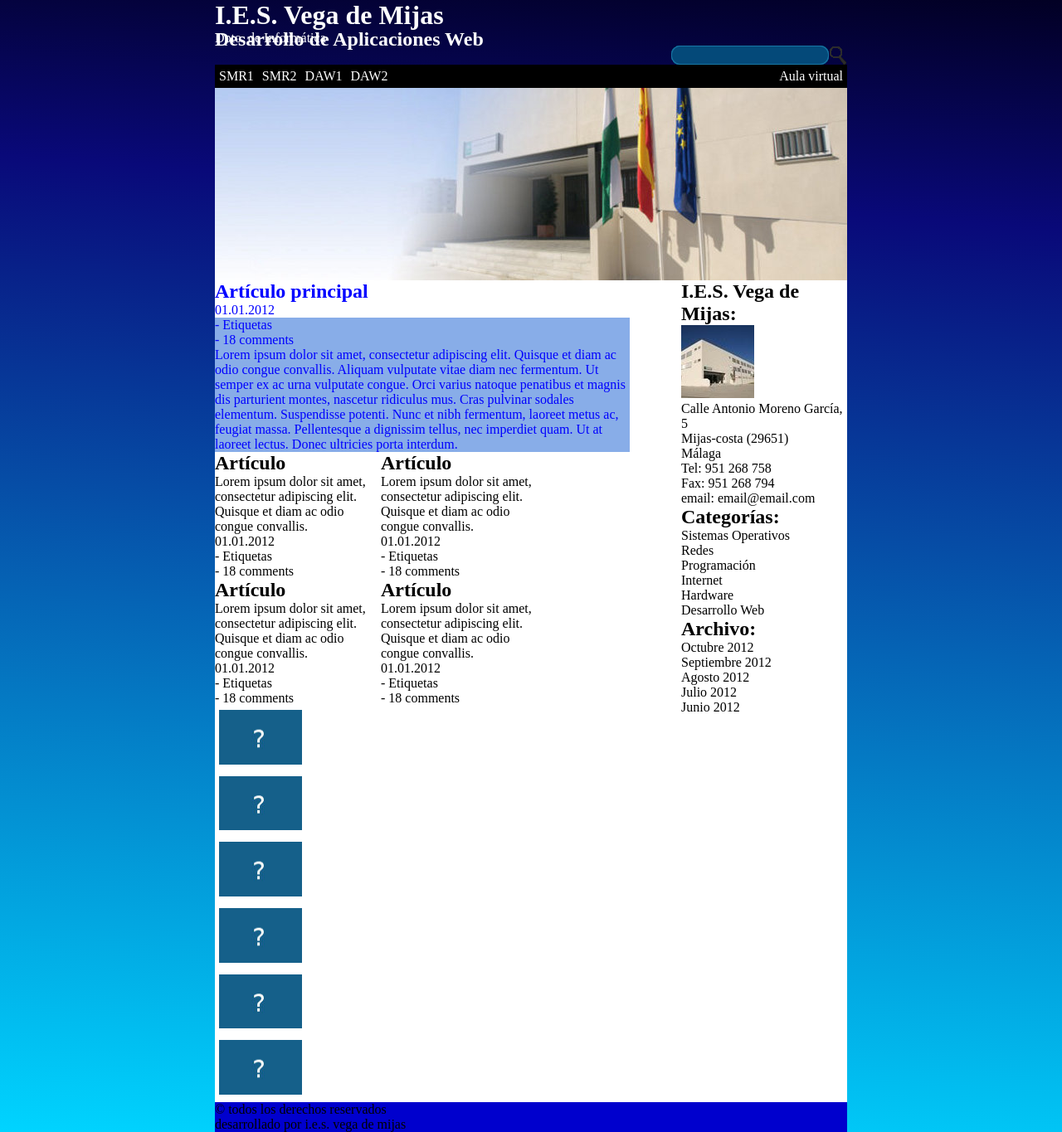
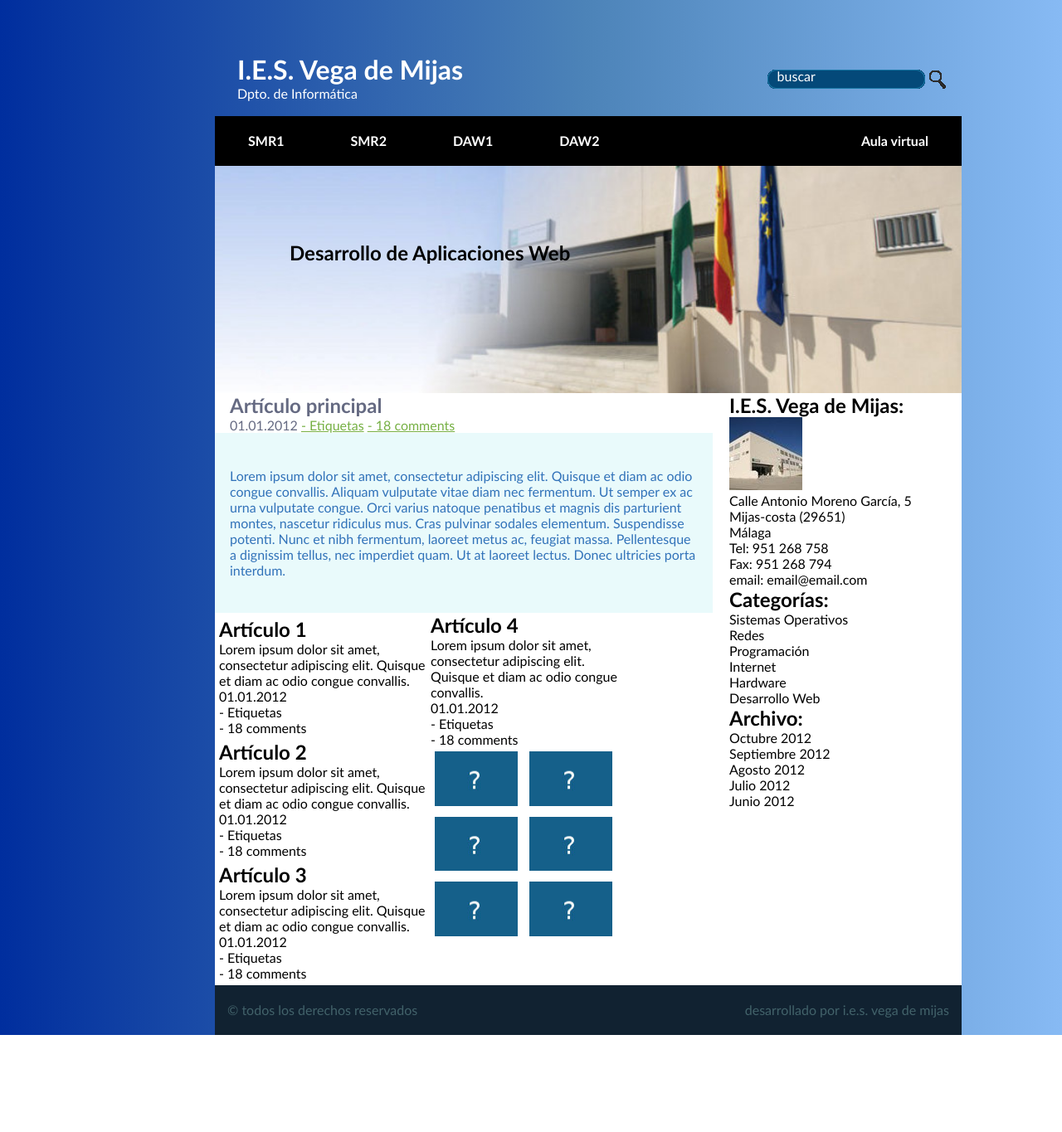
Before and after one commit to cmardom/proyecto01DIW, a plain HTML site: page proyecto01/www/index.html in a window 1280 px wide. Shown: the whole page at 83% size. After the commit the page ends 1248 px from the top, so only its background shows below. Drawn offline with Linux system fonts and the light colour scheme.

Commit message:
detalles> fuentes, colores, padding

```diff
--- a/proyecto01/www/css/estilo.css
+++ b/proyecto01/www/css/estilo.css
@@ -7,6 +7,7 @@ Reseteo de propiedades
     margin: 0;
     padding: 0;
     border: 0;
+    box-sizing: border-box;
 }
 /*********************************************/
 /*BODY*/
@@ -14,24 +15,48 @@ body{
     position: relative;
     max-width: 100%;
     width: 762px;
-    background: rgb(2,0,36);
     margin: 0 auto;
-    background: linear-gradient(184deg, rgba(2,0,36,1) 0%, rgba(9,9,121,1) 19%, rgba(0,212,255,1) 100%);
+    padding-top: 5%;
+    background: rgb(0,46,158);
+    background: linear-gradient(90deg, rgba(0,46,158,1) 0%, rgba(76,131,184,1) 55%, rgba(135,186,244,1) 100%);
+    font-family: Calibri, sans-serif;
 }
 /*********************************************/
 /*header*/
 header{
     position: relative;
     float: left;
-    max-width: 100%;
     color: white;
-    width: 100%;
     margin: 0 auto;
 }
 
-header img{
+header h1{
+    display: inline-block;
+    padding-left: 3%;
+}
+
+.busqueda + p{
+    padding-left: 3%;
+    padding-bottom: 2%;
+
+
+}
+
+header .busqueda{
+    position: relative;
     float: right;
+    padding-top:20px;
+    padding-right: 2%;
+
+
 }
+
+.busqueda p{
+    position: absolute;
+    top: 40%;
+    left: 5%;
+}
+
 /*********************************************/
 /*nav*/
 nav {
@@ -39,8 +64,10 @@ nav {
     float: left;
     color: white;
     background-color: black;
-    width: 100%;
+    width: 900px;
     margin: 0 auto;
+    height: 60px;
+
 }
 
 nav ul {
@@ -50,16 +77,34 @@ nav ul {
 }
 
 nav li {
+    font-weight: bold;
     float: left;
-    text-align: center;
     list-style: none;
-    padding: 5px;
+    padding: 20px 40px;
 }
 
 nav li:last-child{
     float: right;
 }
 
+nav li:hover{
+    background-color: #112231;
+}
+.cabecera img{
+    position: relative;
+    width: 900px;
+    float: left;
+
+}
+
+.cabecera h2{
+    position: absolute;
+    top: 55%;
+    left: 10%;
+    width: 100%;
+    color: black;
+
+}
 
 /*********************************************/
 /*main*/
@@ -68,7 +113,7 @@ nav li:last-child{
     position: relative;
     float: left;
     margin: 0 auto;
-    width: 762px;
+    width: 900px;
 
 
 
@@ -79,49 +124,69 @@ main {
     float: left;
     max-width: 500px;
 
-}
-
-.cabecera img{
-    position: relative;
-    float: left;
-
-}
-
-.cabecera h2{
-    position: absolute;
-    top: 10%;
-    width: 100%;
-
-}
-
-.artPrincipal{
-    color: blue;
-    position: relative;
-    float: left;
-    width: 500px;
-}
-
-.artPrincipal p {
-    background-color: #88ADE8;
 
 }
 
 
 
-.restoArticulos div{
+.artPrincipal{
+    color: #656a82;
     position: relative;
-    float: left;
-    width: 200px;
+    width: 600px;
+}
+
+.artPrincipal h2{
+    padding-left: 3%;
+}
+.artPrincipal time{
+    padding-left: 3%;
+
+}
+.artPrincipal a{
+    color: #76b044;
+    text-decoration: underline;
+    display: inline-block;
+}
+
+.artPrincipal p {
+    background-color: #e9fafb;
+    color: #3172b9;
+    padding: 7% 3%;
 
 
 }
 
+.primeraColumnaArticulos{
+    position: relative;
+    float: left; /*no quitar*/
+    MAX-width: 300px;
+    max-height: 600px; /*altura deseada del contenedor*/
 
 
-.conjuntoImagenes .imagen{
+
+}
+
+.primeraColumnaArticulos div{
+    position: relative;
+    margin: 5px;
+    width: 250px;
+
+
+
+
+}
+
+#conjuntoImagenes{
+    /*position: relative;*/
+    /*float: right;*/
+
+}
+
+.imagen{
+    position:relative;
     width: 100px;
     margin: 5px;
-    position:  relative;
+
 
 
 }
@@ -131,7 +196,7 @@ aside{
     position: relative;
     float: right;
     background-color: white;
-    width: 200px;
+    width: 280px;
 
 }
 
@@ -143,7 +208,21 @@ aside section ul{
 /*footer*/
 footer{
     position: relative;
+    float: left;
+    background-color: #112231;
+    width: 900px;
+    margin: 0 auto;
+    height: 60px;
+
+}
+footer p{
+    display: inline-block;
+    position: relative;
+    color: #42626a;
+    padding: 20px 15px;
+}
+
+
+footer p:last-child{
     float: right;
-    background-color: mediumblue;
-    width: 100%;
 }
--- a/proyecto01/www/index.html
+++ b/proyecto01/www/index.html
@@ -15,20 +15,20 @@
 <body>
 <header>
     <h1>I.E.S. Vega de Mijas</h1>
+    <div class="busqueda">
+        <img src="images/bg-input.gif">
+        <p>buscar</p>
+        <img src="images/bg-submit.gif">
+    </div>
     <p>Dpto. de Informática</p>
-    <!--		<label>-->
-    <!--			<input type="text" placeholder="buscar"></input>-->
-    <!--		</label>-->
-    <img src="images/bg-submit.gif">
-    <img src="images/bg-input.gif">
 
     <nav>
         <ul>
-            <li>SMR1</li>
-            <li>SMR2</li>
-            <li>DAW1</li>
-            <li>DAW2</li>
-            <li>Aula virtual</li>
+            <li><a>SMR1</a></li>
+            <li><a>SMR2</a></li>
+            <li><a>DAW1</a></li>
+            <li><a>DAW2</a></li>
+            <li><a>Aula virtual</a></li>
         </ul>
     </nav>
 
@@ -43,8 +43,8 @@
         <section class="artPrincipal">
             <h2>Artículo principal</h2>
             <time>01.01.2012</time>
-            <p>- Etiquetas </p>
-            <p>- 18 comments</p>
+            <a>- Etiquetas </a>
+            <a>- 18 comments</a>
             <p> Lorem ipsum dolor sit amet, consectetur adipiscing elit. Quisque et diam ac odio congue convallis. Aliquam vulputate vitae diam nec fermentum. Ut semper ex
                 ac urna vulputate congue. Orci varius natoque penatibus et magnis dis parturient montes, nascetur
                 ridiculus mus. Cras pulvinar sodales elementum. Suspendisse potenti. Nunc et nibh fermentum, laoreet
@@ -52,9 +52,9 @@
                 Ut at laoreet lectus. Donec ultricies porta interdum. </p>
         </section>
 
-        <section class="restoArticulos">
+        <div class="primeraColumnaArticulos"> <!-- Articulos 1, 2 y 3 -->
             <div>
-                <h2>Artículo</h2>
+                <h2>Artículo 1</h2>
                 <p>Lorem ipsum dolor sit amet, consectetur adipiscing elit.
                     Quisque et diam ac odio congue convallis. </p>
                 <time>01.01.2012</time>
@@ -62,7 +62,7 @@
                 <p>- 18 comments</p>
             </div>
             <div>
-                <h2>Artículo</h2>
+                <h2>Artículo 2</h2>
                 <p>Lorem ipsum dolor sit amet, consectetur adipiscing elit.
                     Quisque et diam ac odio congue convallis. </p>
                 <time>01.01.2012</time>
@@ -70,22 +70,25 @@
                 <p>- 18 comments</p>
             </div>
             <div>
-                <h2>Artículo</h2>
+                <h2>Artículo 3</h2>
                 <p>Lorem ipsum dolor sit amet, consectetur adipiscing elit.
                     Quisque et diam ac odio congue convallis. </p>
                 <time>01.01.2012</time>
                 <p>- Etiquetas </p>
                 <p>- 18 comments</p>
             </div>
+        </div>
+        <!-- segunda columna> articulo 4 y div de imagenes -->
         <div>
-                <h2>Artículo</h2>
+            <h2>Artículo 4</h2>
             <p>Lorem ipsum dolor sit amet, consectetur adipiscing elit.
                 Quisque et diam ac odio congue convallis. </p>
             <time>01.01.2012</time>
             <p>- Etiquetas </p>
             <p>- 18 comments</p>
         </div>
-			<div class="conjuntoImagenes">
+
+        <div id="conjuntoImagenes"> <!--PONER DENTOR DE MAIN -->
             <img src="./img/image.jpg" class="imagen">
             <img src="./img/image.jpg" class="imagen">
             <img src="./img/image.jpg" class="imagen">
@@ -93,7 +96,6 @@
             <img src="./img/image.jpg" class="imagen">
             <img src="./img/image.jpg" class="imagen">
         </div>
-        </section>
     </main>
 
     <aside>
```
Lines whose indentation alone changed are shown as unchanged.
